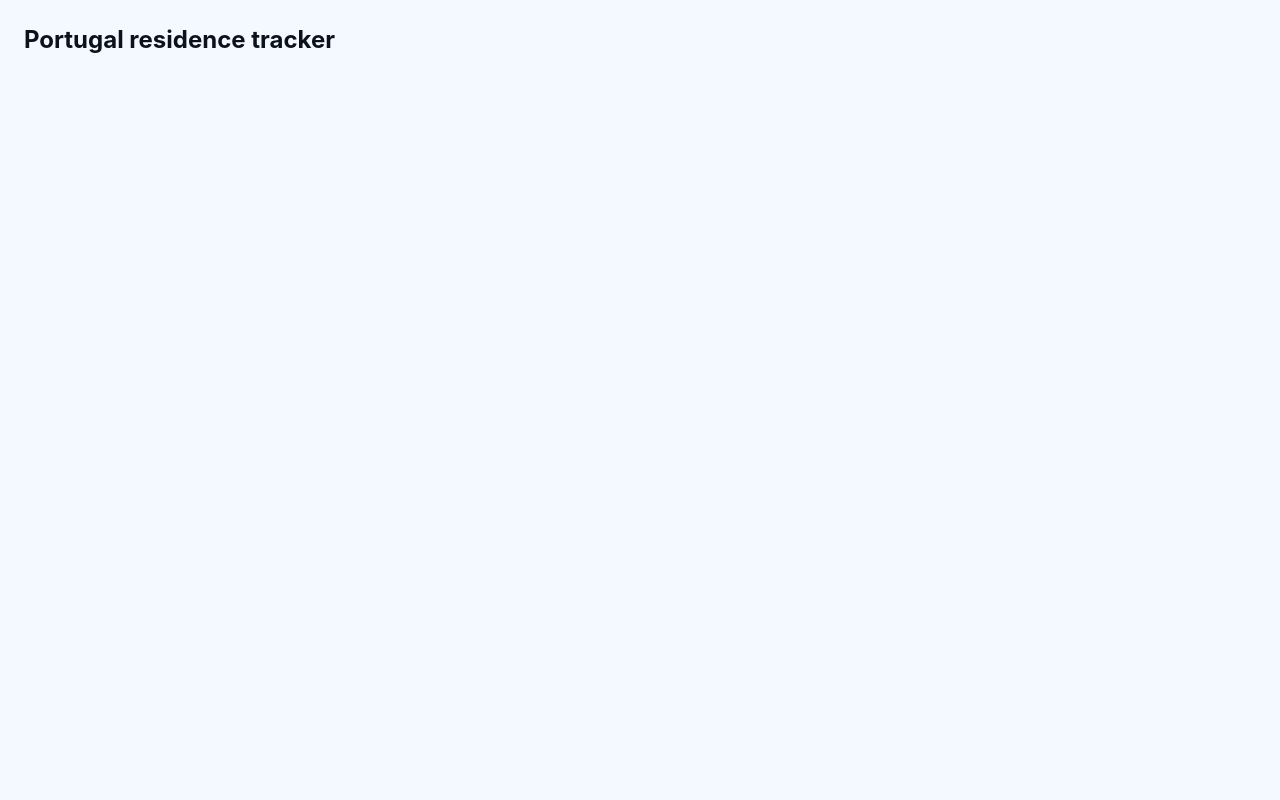
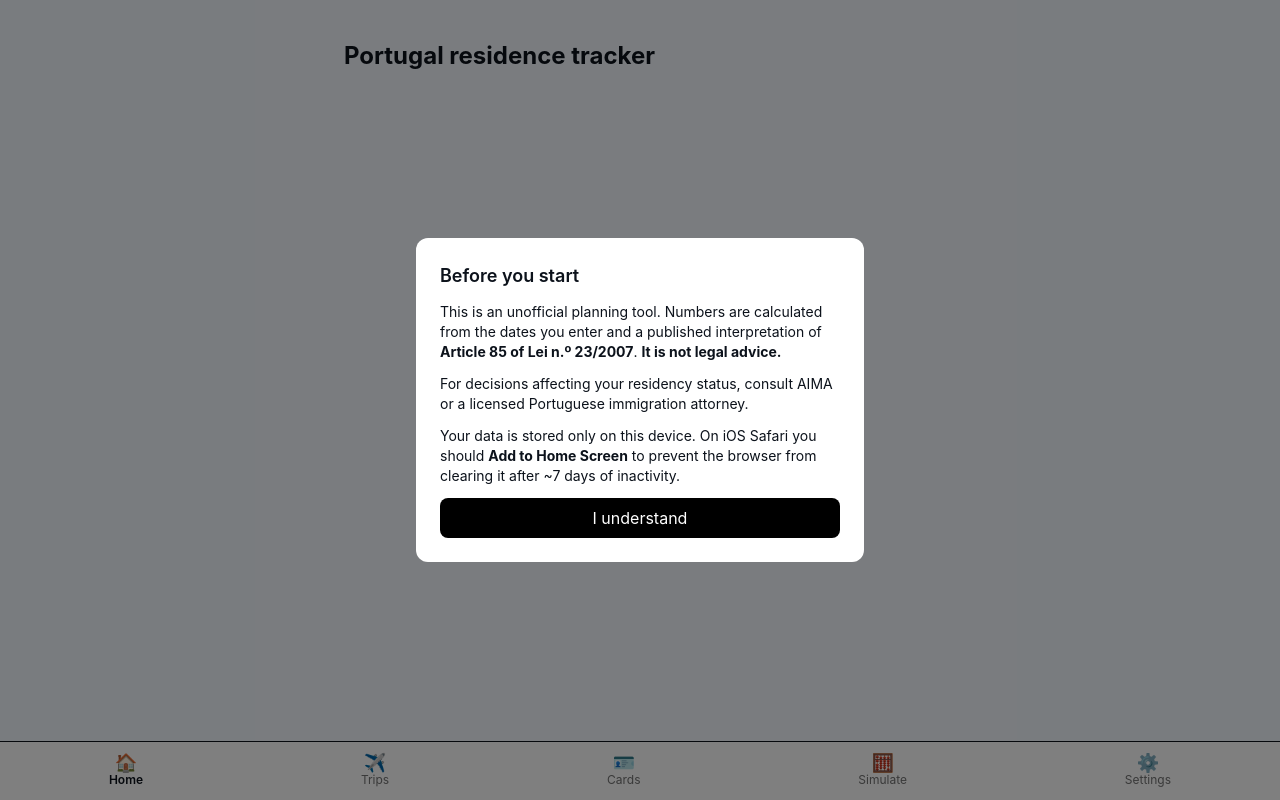
Before and after one commit to khaledmos/portugal-absence-tracker, a SvelteKit app: page / in a window 1280 px wide. Built offline with nearby package versions, Linux system fonts and the light colour scheme.

Commit message:
feat(ui): add layout shell, bottom nav, and disclaimer modal

```diff
--- /dev/null
+++ b/src/lib/components/BottomNav.svelte
@@ -0,0 +1,26 @@
+<script lang="ts">
+  import { page } from '$app/state';
+  import { resolve } from '$app/paths';
+  const items = [
+    { route: '/', label: 'Home', icon: '🏠' },
+    { route: '/trips', label: 'Trips', icon: '✈️' },
+    { route: '/cards', label: 'Cards', icon: '🪪' },
+    { route: '/simulate', label: 'Simulate', icon: '🧮' },
+    { route: '/settings', label: 'Settings', icon: '⚙️' }
+  ] as const;
+</script>
+
+<nav
+  class="fixed inset-x-0 bottom-0 flex justify-around border-t bg-white py-2 text-xs dark:bg-neutral-900"
+>
+  {#each items as item (item.route)}
+    {@const active = page.url.pathname.replace(/\/$/, '') === item.route.replace(/\/$/, '')}
+    <a
+      href={resolve(item.route)}
+      class="flex flex-col items-center px-2 py-1 {active ? 'font-semibold' : 'text-neutral-500'}"
+    >
+      <span class="text-lg leading-none">{item.icon}</span>
+      <span>{item.label}</span>
+    </a>
+  {/each}
+</nav>
--- /dev/null
+++ b/src/lib/components/DisclaimerModal.svelte
@@ -0,0 +1,33 @@
+<script lang="ts">
+  import { data } from '$lib/stores/data.svelte';
+  let { open = $bindable(false) } = $props();
+
+  async function accept() {
+    await data.updateSettings({ acceptedDisclaimerAt: new Date().toISOString() });
+    open = false;
+  }
+</script>
+
+{#if open}
+  <div class="fixed inset-0 z-50 flex items-center justify-center bg-black/50 p-4">
+    <div class="max-w-md space-y-3 rounded-xl bg-white p-6 dark:bg-neutral-900">
+      <h2 class="text-lg font-semibold">Before you start</h2>
+      <p class="text-sm">
+        This is an unofficial planning tool. Numbers are calculated from the dates you enter and a
+        published interpretation of <strong>Article 85 of Lei n.º 23/2007</strong>.
+        <strong>It is not legal advice.</strong>
+      </p>
+      <p class="text-sm">
+        For decisions affecting your residency status, consult AIMA or a licensed Portuguese
+        immigration attorney.
+      </p>
+      <p class="text-sm">
+        Your data is stored only on this device. On iOS Safari you should
+        <strong>Add to Home Screen</strong> to prevent the browser from clearing it after ~7 days of inactivity.
+      </p>
+      <button class="w-full rounded-lg bg-black py-2 text-white" onclick={accept}
+        >I understand</button
+      >
+    </div>
+  </div>
+{/if}
--- a/src/routes/+layout.svelte
+++ b/src/routes/+layout.svelte
@@ -1,12 +1,33 @@
 <script lang="ts">
   import '../app.css';
+  import { onMount } from 'svelte';
+  import { data, autoFlipOverdue, repos, todayISO } from '$lib/stores/data.svelte';
+  import BottomNav from '$lib/components/BottomNav.svelte';
+  import DisclaimerModal from '$lib/components/DisclaimerModal.svelte';
   import favicon from '$lib/assets/favicon.svg';
 
   let { children } = $props();
+  let showDisclaimer = $state(false);
+
+  onMount(async () => {
+    await data.load();
+    await autoFlipOverdue(repos, todayISO());
+    await data.refresh();
+    if (!data.settings.acceptedDisclaimerAt) showDisclaimer = true;
+    if ('storage' in navigator && navigator.storage.persist) {
+      await navigator.storage.persist().catch(() => {});
+    }
+  });
 </script>
 
 <svelte:head>
   <link rel="icon" href={favicon} />
 </svelte:head>
 
-{@render children()}
+<div class="min-h-screen pb-16">
+  <main class="mx-auto max-w-2xl p-4">
+    {@render children()}
+  </main>
+  <BottomNav />
+  <DisclaimerModal bind:open={showDisclaimer} />
+</div>
--- /dev/null
+++ b/src/routes/+layout.ts
@@ -0,0 +1,3 @@
+export const ssr = false;
+export const prerender = false;
+export const trailingSlash = 'always';
--- a/svelte.config.js
+++ b/svelte.config.js
@@ -13,9 +13,8 @@ const config = {
       assets: 'build',
       fallback: 'index.html',
       precompress: false,
-      strict: true
-    }),
-    prerender: { entries: [] }
+      strict: false
+    })
   }
 };
 
```
